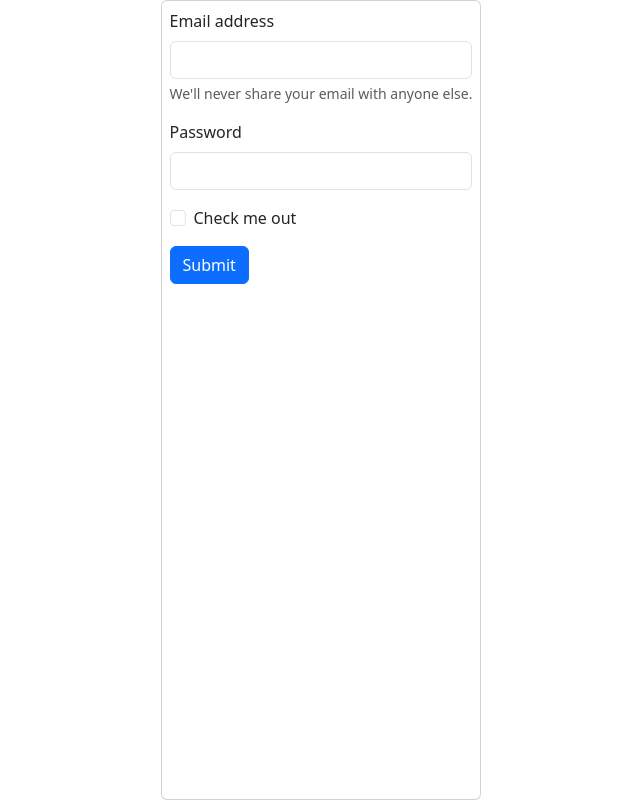
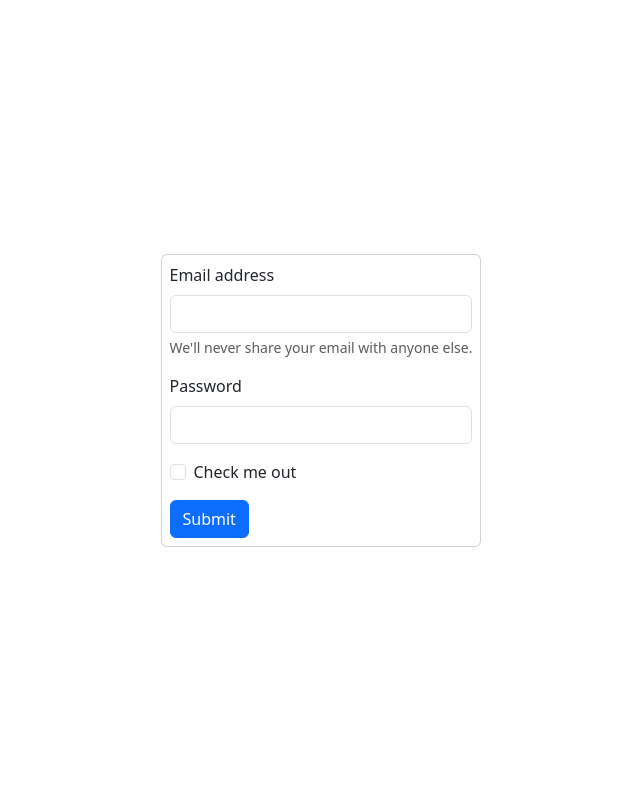
Before and after one commit to slabcouski/exercicio_bootstrap, a plain HTML site: page index.html in a window 1280 px wide. Shown: the whole page, without its empty margins (319-959 px from the left). Drawn offline with nearby package versions, Linux system fonts and the light colour scheme.

Commit message:
24/12/23 17:24

```diff
--- a/index.html
+++ b/index.html
@@ -8,7 +8,7 @@
     <title>Formulário de Cadastro</title>
 </head>
 <body class="d-flex">
-    <div class="container d-flex justify-content-center align-itens-center">
+    <div class="container d-flex justify-content-center align-items-center">
         <div class="card">
             <form action="" class="p-2">
                 <div class="mb-3">
```
